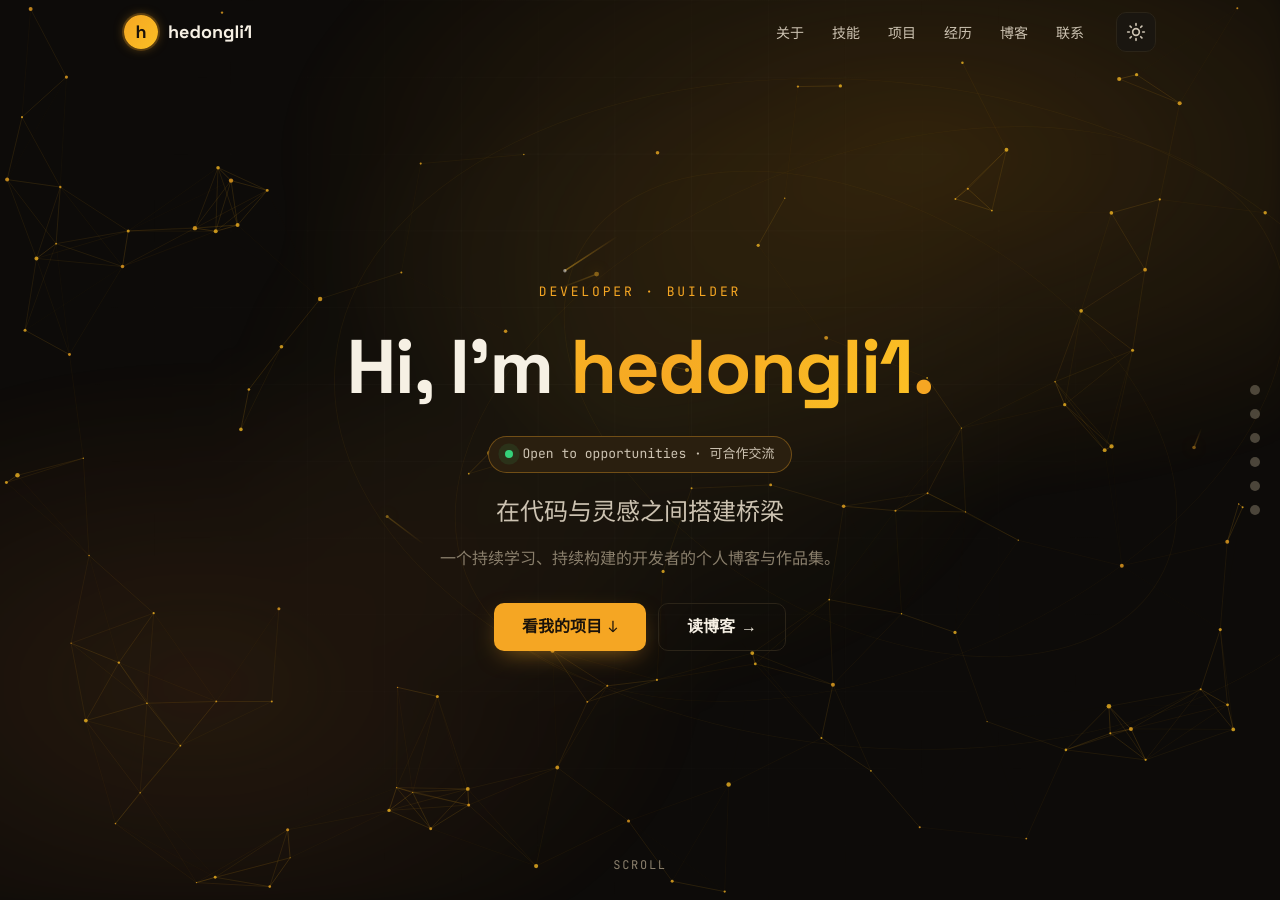
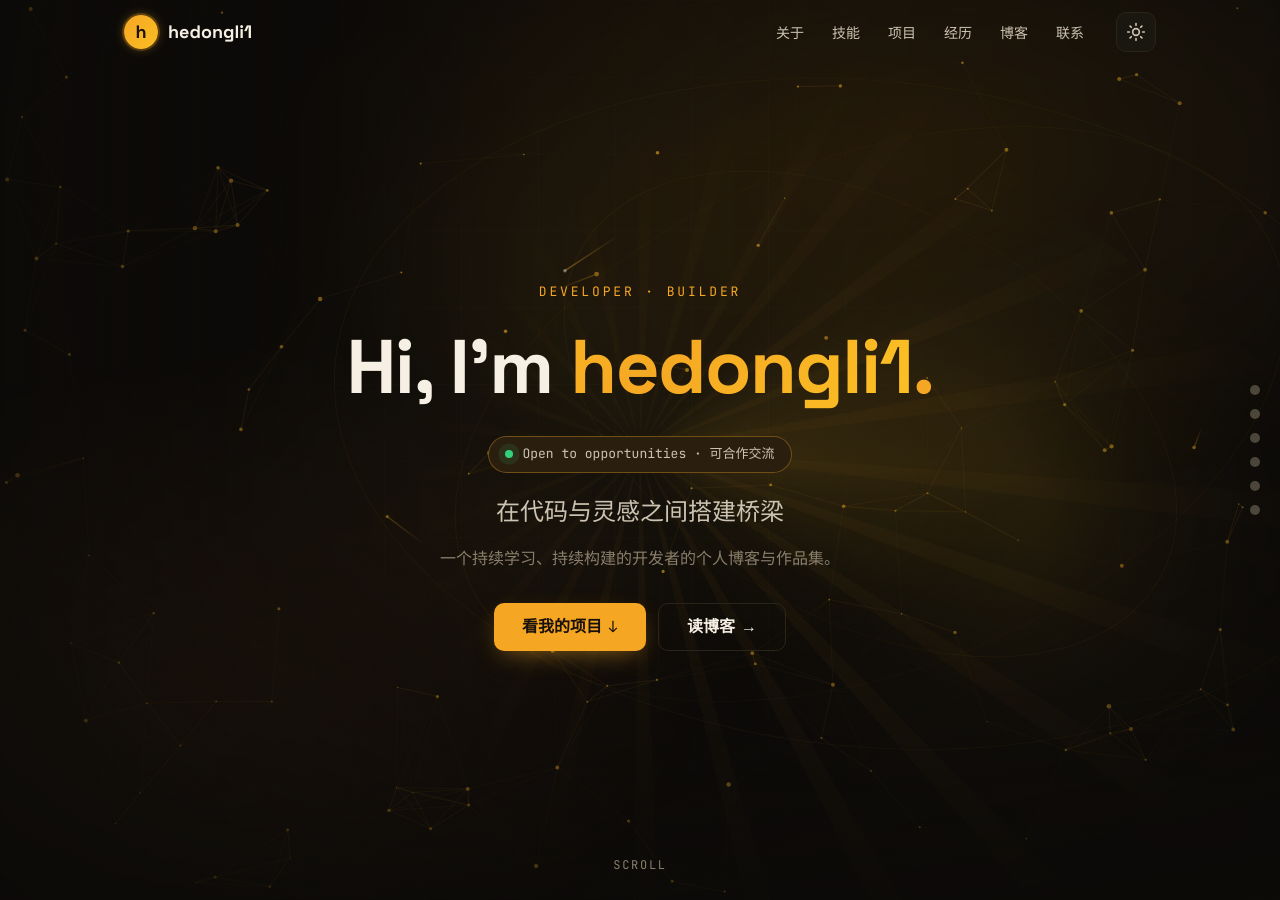
Before and after one commit to hedongli1/hedongli1.github.io, a Jekyll site: the page built from index.md, in a window 1280 px wide and 900 px high. Built offline with Jekyll 4.4.1, drawn with Linux system fonts in a browser that asks for light colours.

Commit message:
feat: 背景再加旋转光锥 + 前景纵深遮罩（金色系，复刻 lhwu1 炫酷层次）
在星网 + 星空粒子 + 轨道环基础上，补全 lhwu1 背景的两个标志性炫酷层：
- .bg-conic：金色 repeating-conic 光锥 + 一道亮金扫光流光，64s 缓慢旋转
- .bg-vignette：四角暗角 + 左右浅深 + 顶部渐隐三层遮罩，制造焦点纵深
- 全部金色系（brand #F5A623），不引入蓝紫，保持央视金气质统一
- 明暗主题适配：浅色模式下削弱三层不透明度，避免晃眼

Co-Authored-By: Claude <noreply@anthropic.com>

```diff
--- a/_layouts/default.html
+++ b/_layouts/default.html
@@ -6,12 +6,14 @@
 <body>
   <a class="skip-link" href="#main">跳到主要内容</a>
 
-  <!-- 全页固定背景：星云 + 星空粒子，铺满整个网页 -->
+  <!-- 全页固定背景：星云 + 网格 + 旋转光锥 + 星空粒子 + 轨道环，铺满整个网页 -->
   <div class="bg-fx" aria-hidden="true">
     <div class="bg-nebula"></div>
     <div class="bg-grid" aria-hidden="true"></div>
+    <div class="bg-conic" aria-hidden="true"></div>
     <canvas id="particles"></canvas>
     <canvas id="orbit" aria-hidden="true"></canvas>
+    <div class="bg-vignette" aria-hidden="true"></div>
   </div>
 
   <div class="preloader" id="preloader">
--- a/assets/css/main.css
+++ b/assets/css/main.css
@@ -133,8 +133,45 @@ img { max-width: 100%; display: block; }
   opacity: .5;
 }
 
+/* 旋转光锥：金色光束从中心扫出，缓慢旋转（复刻 lhwu1 的 conic 光轮） */
+.bg-conic { position: absolute; inset: 0; opacity: .55;
+  background:
+    repeating-conic-gradient(from 0deg,
+      rgba(245,166,35,.10) 0deg 3deg,
+      transparent 3deg 14deg);
+  mask-image: radial-gradient(circle at 68% 42%, #000 0 16%, transparent 46%);
+  -webkit-mask-image: radial-gradient(circle at 68% 42%, #000 0 16%, transparent 46%);
+  animation: conicSpin 64s linear infinite;
+}
+@keyframes conicSpin {
+  from { transform: rotate(0deg); }
+  to   { transform: rotate(360deg); }
+}
+/* 扫光光束：一道亮金弧，随光锥同轴旋转，制造掠过的流光 */
+.bg-conic::before { content: ''; position: absolute; inset: 0;
+  background: conic-gradient(from 120deg,
+    transparent 0 68%,
+    rgba(251,191,36,.34) 82%,
+    rgba(251,191,36,.06) 92%,
+    transparent 100%);
+  mask-image: radial-gradient(circle at 68% 42%, #000 0 18%, transparent 50%);
+  -webkit-mask-image: radial-gradient(circle at 68% 42%, #000 0 18%, transparent 50%);
+}
+/* 前景纵深遮罩：四角暗角 + 左右浅→深 + 顶部渐隐（复刻 lhwu1 的多层遮罩） */
+.bg-vignette { position: absolute; inset: 0; opacity: .9;
+  background:
+    radial-gradient(120% 90% at 50% 42%, transparent 52%, rgba(13,11,9,.55) 100%),
+    linear-gradient(90deg, rgba(13,11,9,.82) 0%, rgba(13,11,9,.20) 42%, rgba(13,11,9,.55) 100%),
+    linear-gradient(0deg, rgba(13,11,9,.72) 0%, transparent 40%);
+}
+
 /* 轨道环：光点绕行 canvas，置于粒子层之上、内容层之下 */
 #orbit { z-index: 1; opacity: .5; }
+
+/* 明暗主题适配：浅色模式下削弱网格/光锥/暗角，避免晃眼 */
+[data-theme="light"] .bg-grid { opacity: .22; }
+[data-theme="light"] .bg-conic { opacity: .28; }
+[data-theme="light"] .bg-vignette { opacity: .5; }
 
 /* ---------- Hero ---------- */
 .hero { position: relative; min-height: 100vh; display: flex; align-items: center; overflow: hidden; padding: 96px 0 64px; background: transparent; }
```
